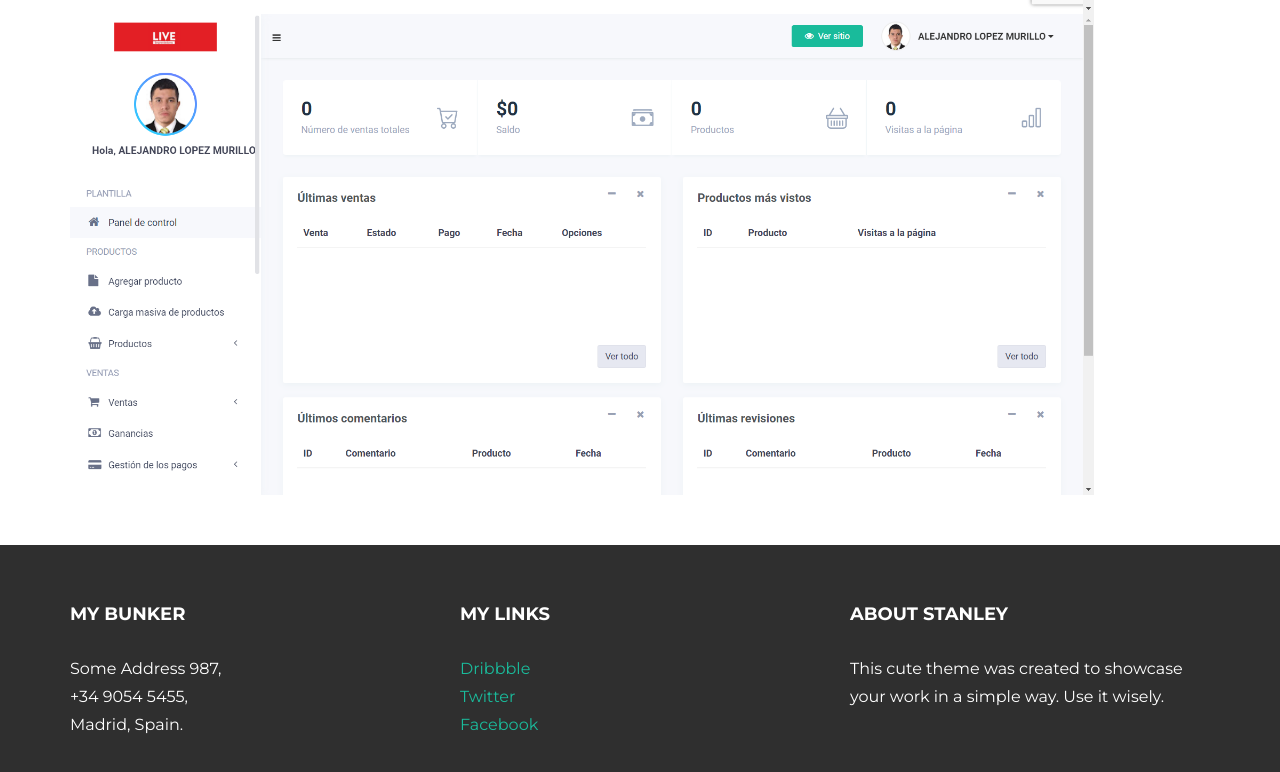
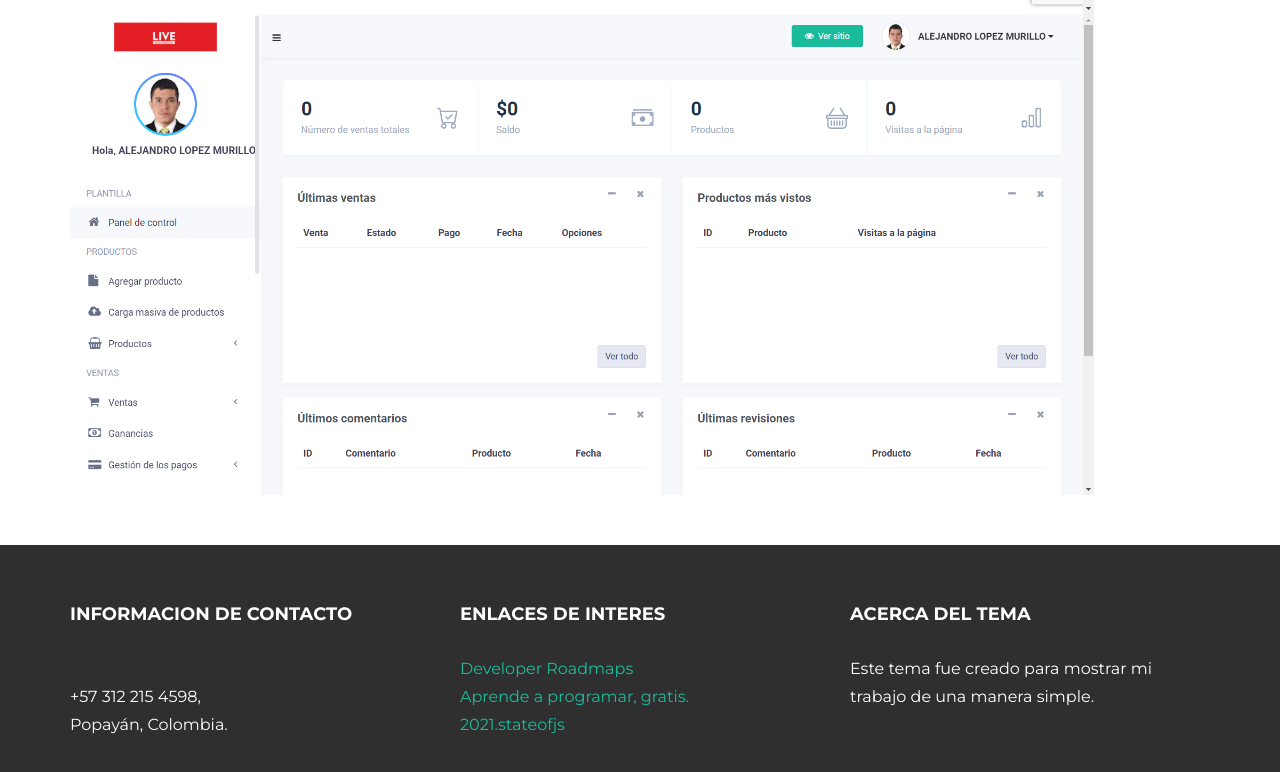
Before and after one commit to soyalejandrolopezmurillo/servicios-alejandrolopezmurillo, a plain HTML site: page work01.html in a window 1280 px wide. Shown: the part 1221-1993 px from the top of the page. Drawn offline with nearby package versions, Linux system fonts and the light colour scheme.

Commit message:
commit quien soy

```diff
--- a/work01.html
+++ b/work01.html
@@ -91,30 +91,31 @@
 
 	<!-- +++++ Footer Section +++++ -->
 
+
 	<div id="footer">
 		<div class="container">
 			<div class="row">
 				<div class="col-lg-4">
-					<h4>My Bunker</h4>
+					<h4>Informacion de contacto</h4>
 					<p>
-						Some Address 987,<br/>
-						+34 9054 5455, <br/>
-						Madrid, Spain.
+						<br/>
+						+57 312 215 4598, <br/>
+						Popayán, Colombia.
 					</p>
 				</div><!-- /col-lg-4 -->
 
 				<div class="col-lg-4">
-					<h4>My Links</h4>
+					<h4>Enlaces de interes</h4>
 					<p>
-						<a href="#">Dribbble</a><br/>
-						<a href="#">Twitter</a><br/>
-						<a href="#">Facebook</a>
+						<a href="https://roadmap.sh/">Developer Roadmaps</a><br/>
+						<a href="https://www.freecodecamp.org/">Aprende a programar, gratis.</a><br/>
+						<a href="https://2021.stateofjs.com/es-ES/">2021.stateofjs</a>
 					</p>
 				</div><!-- /col-lg-4 -->
 
 				<div class="col-lg-4">
-					<h4>About Stanley</h4>
-					<p>This cute theme was created to showcase your work in a simple way. Use it wisely.</p>
+					<h4>Acerca del tema</h4>
+					<p>Este tema fue creado para mostrar mi trabajo de una manera simple.</p>
 				</div><!-- /col-lg-4 -->
 
 			</div>
```
